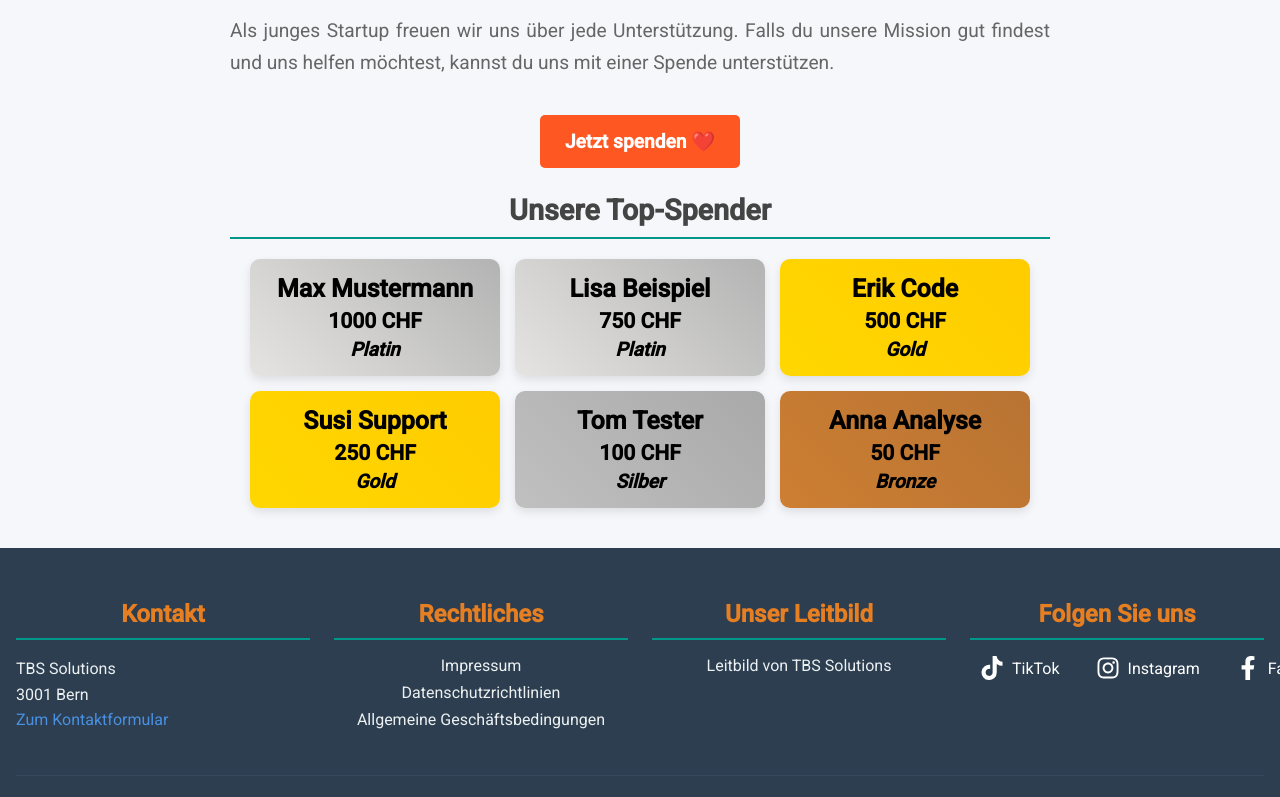
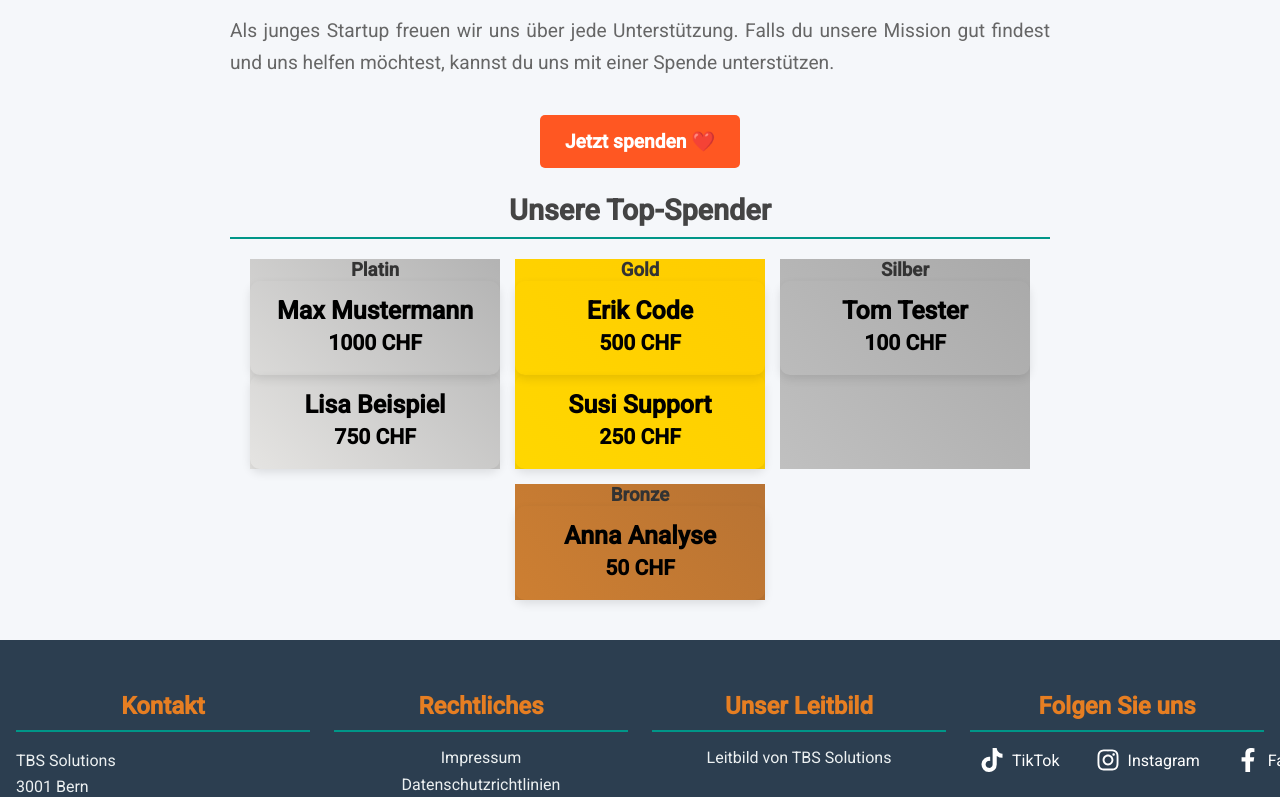
Before and after one commit to tbs-dienste/webfrostend, a React (Create React App) app: page /ueber-uns in a window 1280 px wide. Shown: the part 545-1342 px from the top of the page. Built offline with nearby package versions, Linux system fonts and the light colour scheme; what @react-pdf/renderer would draw is missing.

Commit message:
ÜberUns.jsx aktualisieren

```diff
--- a/src/components/Content/ÜberUns.jsx
+++ b/src/components/Content/ÜberUns.jsx
@@ -11,6 +11,14 @@ const ÜberUns = () => {
     { name: "Tom Tester", betrag: 100, rang: "Silber", währung: "CHF" },
     { name: "Anna Analyse", betrag: 50, rang: "Bronze", währung: "CHF" },
   ];
+
+  // Spender nach Rang gruppieren
+  const gruppierteSpender = {
+    Platin: spender.filter((s) => s.rang === "Platin"),
+    Gold: spender.filter((s) => s.rang === "Gold"),
+    Silber: spender.filter((s) => s.rang === "Silber"),
+    Bronze: spender.filter((s) => s.rang === "Bronze"),
+  };
 
   return (
     <div className="über-uns">
@@ -42,11 +50,15 @@ const ÜberUns = () => {
 
       <h2>Unsere Top-Spender</h2>
       <div className="spender-container">
-        {spender.map((s, index) => (
-          <div key={index} className={`spender spender-${s.rang.toLowerCase()}`}>
-            <span className="spender-name">{s.name}</span>
-            <span className="spender-betrag">{s.betrag} {s.währung}</span>
-            <span className="spender-rang">{s.rang}</span>
+        {Object.entries(gruppierteSpender).map(([rang, spenderListe]) => (
+          <div key={rang} className={`spender-rang spender-${rang.toLowerCase()}`}>
+            <h3>{rang}</h3>
+            {spenderListe.map((s, index) => (
+              <div key={index} className="spender">
+                <span className="spender-name">{s.name}</span>
+                <span className="spender-betrag">{s.betrag} {s.währung}</span>
+              </div>
+            ))}
           </div>
         ))}
       </div>
```
